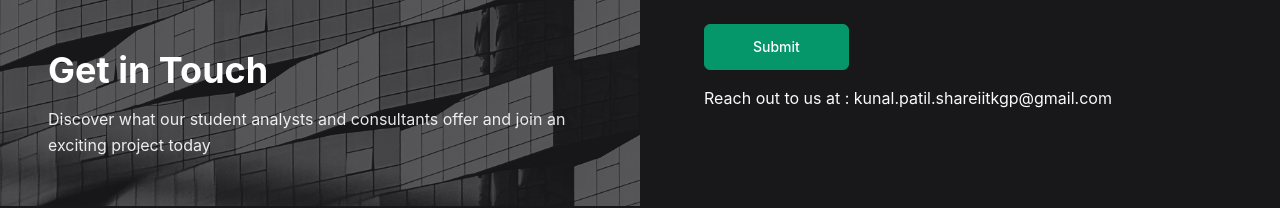
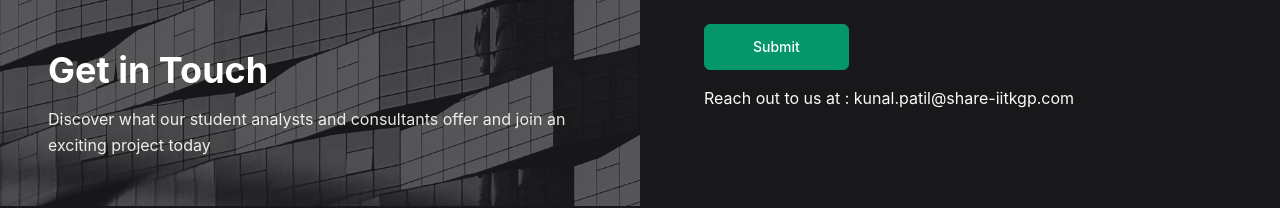
Before and after one commit to AryanLoohia/shareweb2024test, a Next.js app: page /contact in a window 1280 px wide. Shown: the part 634-842 px from the top of the page. Built offline with nearby package versions, Linux system fonts and the light colour scheme.

Commit message:
finishing upaa

```diff
--- a/app/contact/page.tsx
+++ b/app/contact/page.tsx
@@ -190,7 +190,7 @@ const Page = () => {
                   </div>
                 </form>
                 <p className="pt-4">
-                  Reach out to us at : kunal.patil.shareiitkgp@gmail.com
+                  Reach out to us at : kunal.patil@share-iitkgp.com
                 </p>
               </motion.div>
             </div>
```
